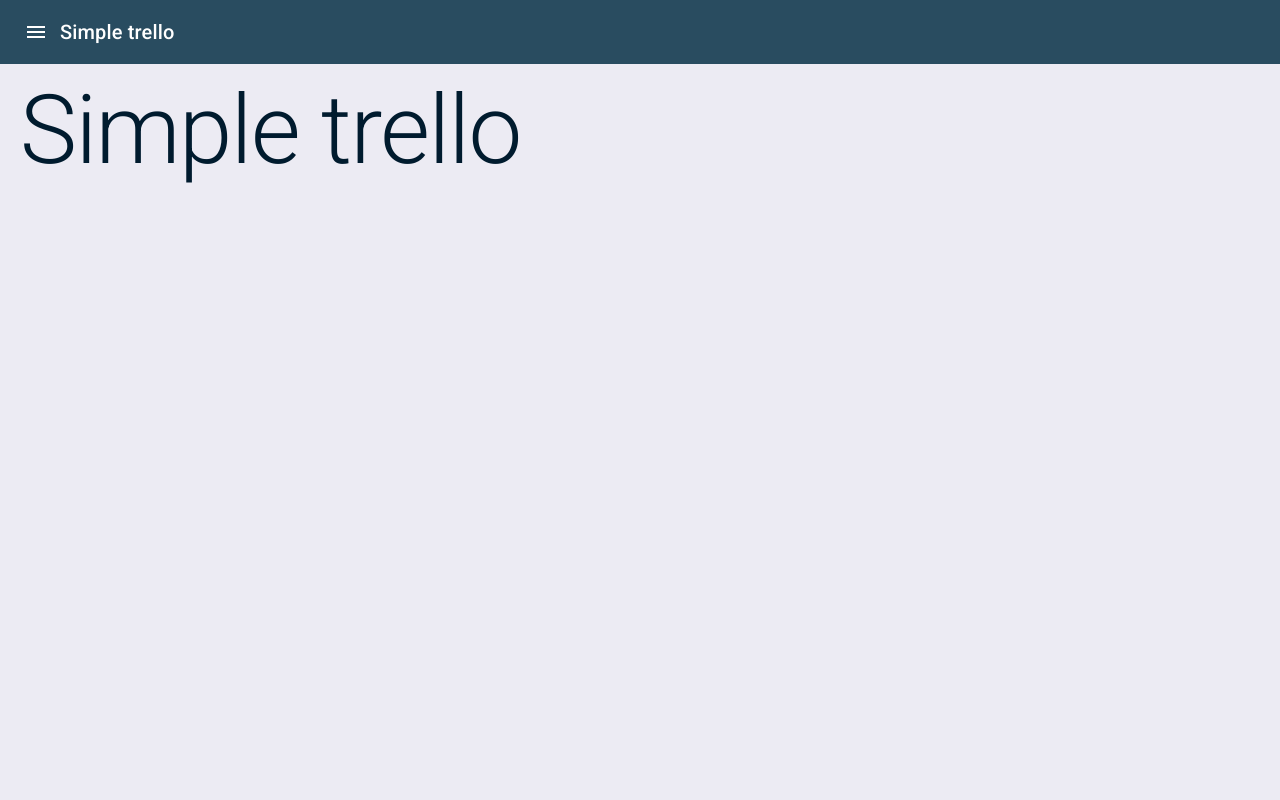
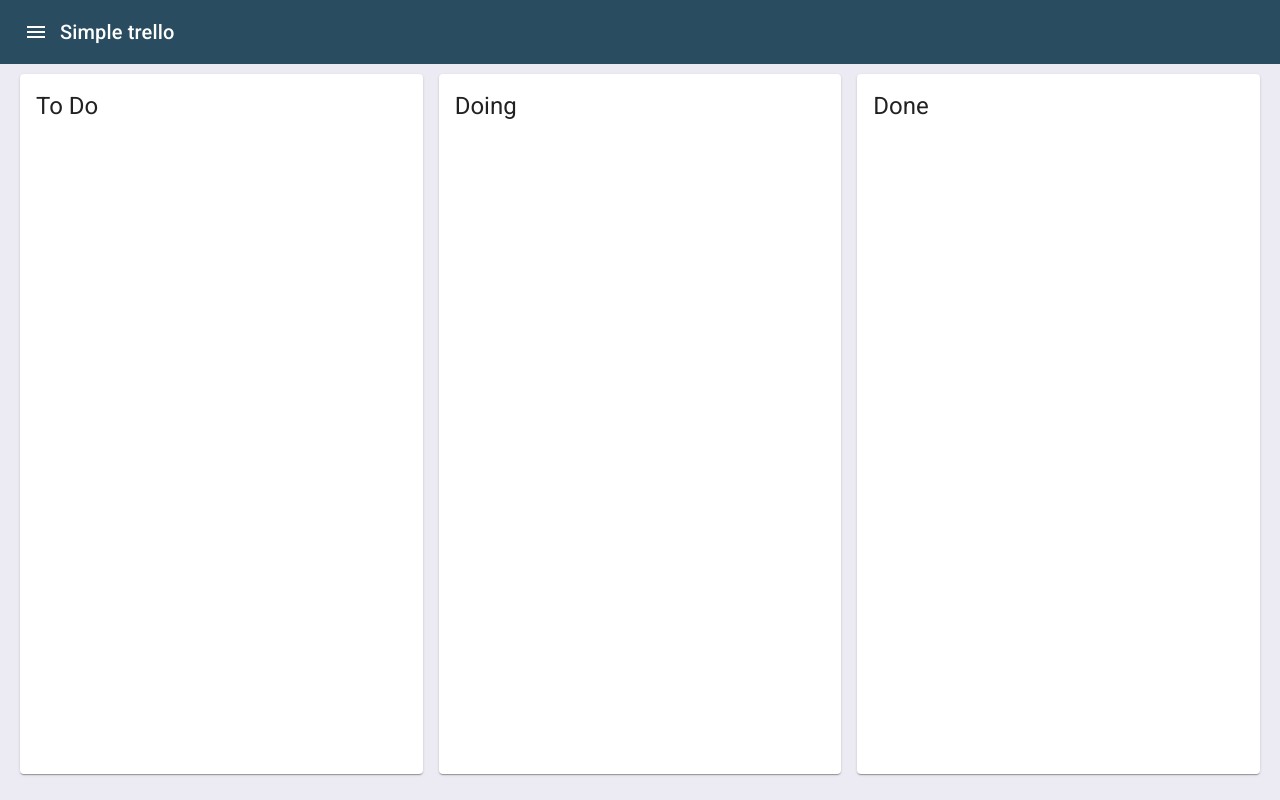
Before and after one commit to barrilocho/simple-trello, a Next.js app: page / in a window 1280 px wide. Built offline with nearby package versions, Linux system fonts and the light colour scheme.

Commit message:
feat(grid): principal layout grid

```diff
--- a/src/pages/index.tsx
+++ b/src/pages/index.tsx
@@ -1,13 +1,28 @@
-import { Typography } from '@mui/material';
+import { Card, CardContent, CardHeader, Grid, Typography } from '@mui/material';
 import type { NextPage } from 'next';
 import { Layout } from '../components/layouts/Layout';
 
 const Home: NextPage = () => {
   return (
-    <Layout>
-      <Typography variant="h1" color="primary">
-        Simple trello
-      </Typography>
+    <Layout title="Home - Simple trello">
+      <Grid container spacing={2}>
+        <Grid item xs={12} md={4}>
+          <Card sx={{ height: 'calc(100vh - 100px)' }}>
+            <CardHeader title="To Do"></CardHeader>
+            <CardContent></CardContent>
+          </Card>
+        </Grid>
+        <Grid item xs={12} md={4}>
+          <Card sx={{ height: 'calc(100vh - 100px)' }}>
+            <CardHeader title="Doing"></CardHeader>
+          </Card>
+        </Grid>
+        <Grid item xs={12} md={4}>
+          <Card sx={{ height: 'calc(100vh - 100px)' }}>
+            <CardHeader title="Done"></CardHeader>
+          </Card>
+        </Grid>
+      </Grid>
     </Layout>
   );
 };
```
